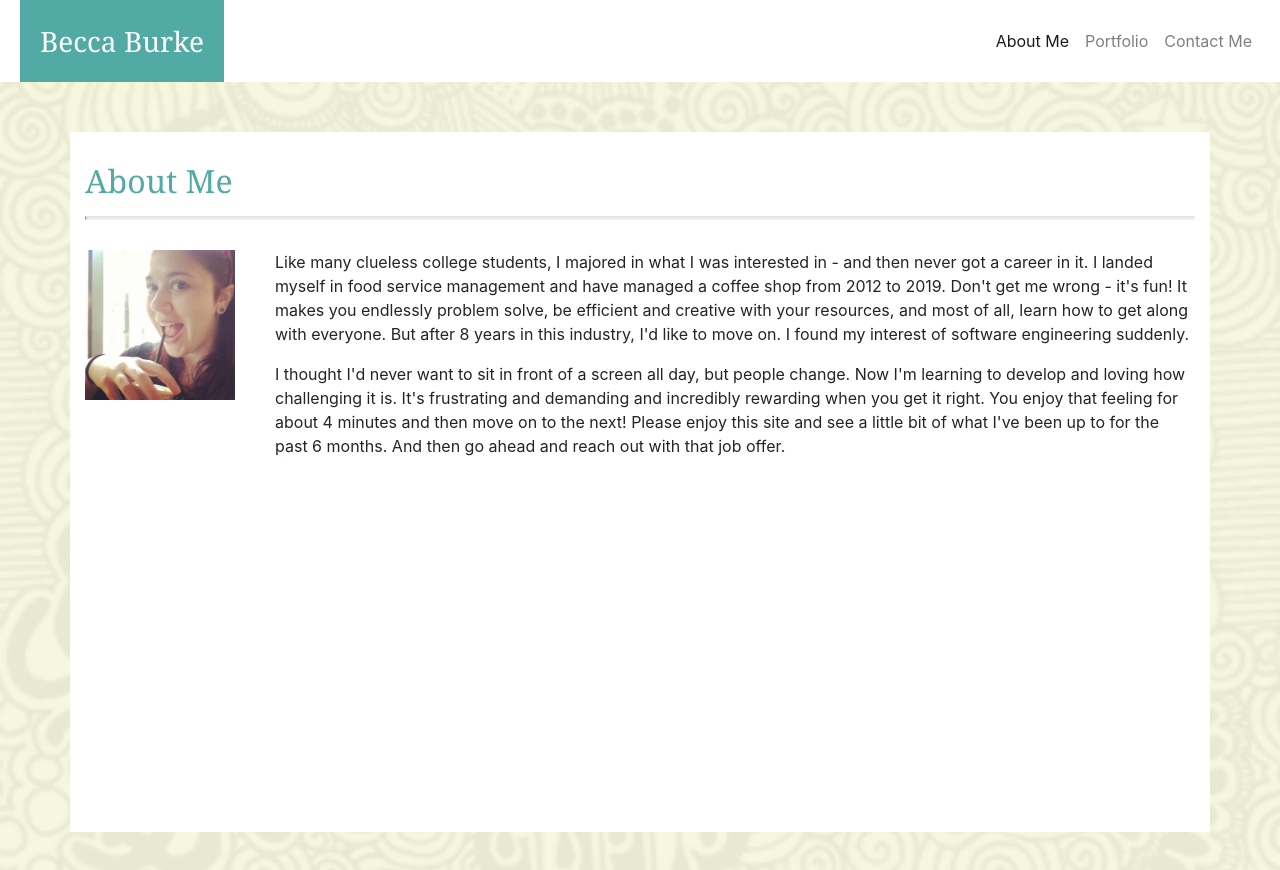
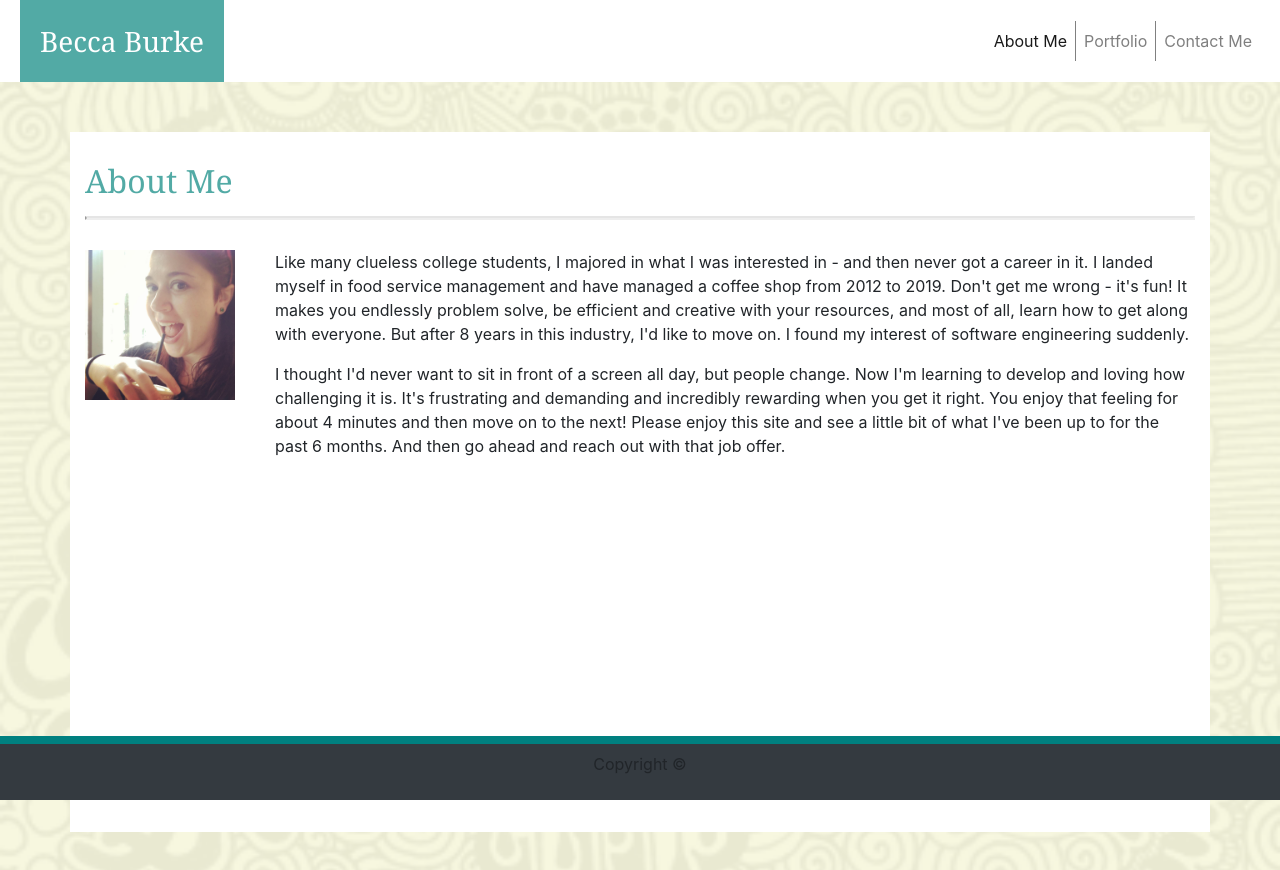
Before and after one commit to reburke286/ResponsivePortfolio, a plain HTML site: page index.html in a window 1280 px wide. Drawn offline with nearby package versions, Linux system fonts and the light colour scheme.

Commit message:
updated Readme.md

```diff
--- a/index.html
+++ b/index.html
@@ -5,13 +5,15 @@
     <meta name="viewport" content="width=device-width, initial-scale=1.0">
     <meta http-equiv="X-UA-Compatible" content="ie=edge">
     <link rel="stylesheet" href="https://stackpath.bootstrapcdn.com/bootstrap/4.3.1/css/bootstrap.min.css" integrity="sha384-ggOyR0iXCbMQv3Xipma34MD+dH/1fQ784/j6cY/iJTQUOhcWr7x9JvoRxT2MZw1T" crossorigin="anonymous">
-
     <link rel="stylesheet" href="style.css">
+    <link rel="icon"
+        type="image/png"
+        href="assets/images/command.png">
     <title>Welcome to Becca's Page</title>
 </head>
 <body>
 <nav class="navbar navbar-expand-lg navbar-light bg-white" id="navbar">
-        <a class="navbar-brand" id="logo" href="#">Becca Burke</a>
+        <a class="navbar-brand" id="logo" href="index.html">Becca Burke</a>
         <button class="navbar-toggler" type="button" data-toggle="collapse" data-target="#navbarNav" aria-controls="navbarNav" aria-expanded="false" aria-label="Toggle navigation">
         <span class="navbar-toggler-icon"></span>
         </button>
@@ -21,7 +23,7 @@
                 <a class="nav-link" href="index.html">About Me<span class="sr-only">(current)</span></a>
                 </li>
                 <li class="nav-item">
-                <a class="nav-link" href="portfolio.html">Portfolio</a>
+                <a class="nav-link" id="portborder" href="portfolio.html">Portfolio</a>
                     </li>
                 <li class="nav-item">
                 <a class="nav-link" href="contact.html">Contact Me</a>
@@ -49,6 +51,9 @@
                     </div>
                 </div>
     </div>
+    <nav class="navbar fixed-bottom navbar-dark bg-dark" id="footer">
+            <p id="pfooter">Copyright &copy;</p>
+          </nav>
 
 
 
--- a/style.css
+++ b/style.css
@@ -6,6 +6,7 @@ body {
     min-height: 1000px;
 }
 
+/*Styling for NavBar*/
 ul {
     float: right;
 }
@@ -18,13 +19,31 @@ ul {
     position: right;
 }
 
-
 #logo {
     background-color: #52aaa5;
     color: #fff;
     padding: 20px;
     font-size: 28px;
     font-family: Georgia;
+}
+
+#portborder {
+    border-left-style: solid;
+    border-right-style: solid;
+    border-width: 1px;
+    border-color: gray;
+}
+
+/*Styling for Footer*/
+#footer {
+    border-top-style: solid;
+    border-top-width: 8px;
+    border-top-color: teal;
+}
+
+#pfooter {
+    text-align: center;
+    width: 100%;
 }
 
 /* Styling for page containers */
```
Also changed, not shown: contact.html (+8 -2 lines), portfolio.html (+8 -1 lines), 1 other file.
